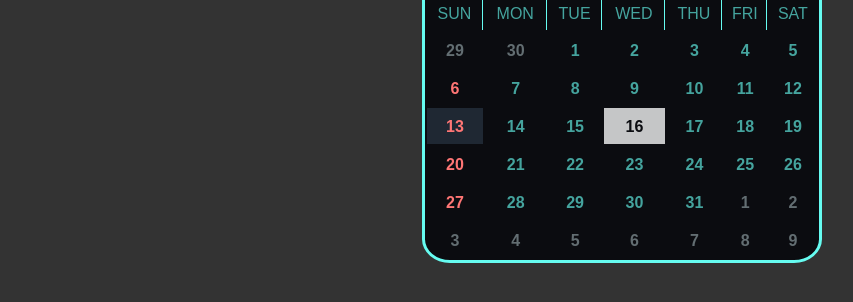
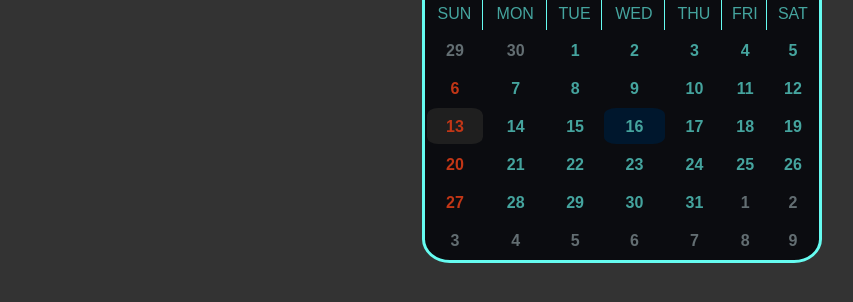
Before and after one commit to RomanLevak/Calendar, a plain HTML site: page index.html in a window 1280 px wide. Both pictures are taken after a click on the element 640 px from the left and 268 px from the top of the page. Shown: the part 140-442 px from the top of the page, without its empty margins (18-871 px from the left). Drawn offline with Linux system fonts and the light colour scheme.

Commit message:
new styles

```diff
--- a/calendar.js
+++ b/calendar.js
@@ -239,12 +239,18 @@ window.onload = function() {
 				for (let c  of cells) {															//bypassing all cells in main table
 					if (c.innerHTML == event  && !c.classList.contains('calendar-gray')) {
 						c.className+=' day-selected';
+						highlightedEl = c;															//saving this element as a previous highlighted
 					}
 				}
 			}
 
-		if (target.tagName=='TD' && target.innerHTML.length!=3 && !target.classList.contains('calendar-gray')) {		//whole table or days above wont be highlighted
-			target.className=('calendar-day day-selected');
+			if (target.tagName=='TD' && target.innerHTML.length!=3 && !target.classList.contains('calendar-gray')) {		//whole table or days above wont be highlighted
+
+			if ( new Date(c.d.getFullYear(), c.d.getMonth(), target.innerHTML).getDay() == 0 ){
+				target.className = 'calendar-day sunday-selected';
+			}else{
+				target.classList.add('day-selected');
+			}
 
 			highlightedEl.className = ('calendar-day');
 
@@ -255,7 +261,7 @@ window.onload = function() {
 			 	highlightedEl.classList.add('calendar-today');
 		  }
 
-			 highlightedEl = target;
+		  highlightedEl = target;
 			c.eventList.push(highlight);				 //ads this event to event list
 			c.numbersList.push(target.innerHTML);//ads the number of highlited element
 		}
--- a/style.css
+++ b/style.css
@@ -23,7 +23,7 @@ body{
 }
 
 .calendar-red{
-	color: #ff7675;
+	color: #c23616;
 }
 
 .calendar{
@@ -112,12 +112,20 @@ body{
 }
 
 .calendar-today{
-	background-color: #1f2833;
+	background-color: #1f1f1f;
+	border-radius: 20%;
 }
 
 .day-selected{
-	color: #0b0c10;
-	background: #c5c6c7;
+	background: #00172d;
+	border-radius: 20%;
+	box-sizing: border-box;
+}
+
+.sunday-selected{
+	color: #c23616;
+	background: #00172d;
+	border-radius: 20%;
 	box-sizing: border-box;
 }
 
```
